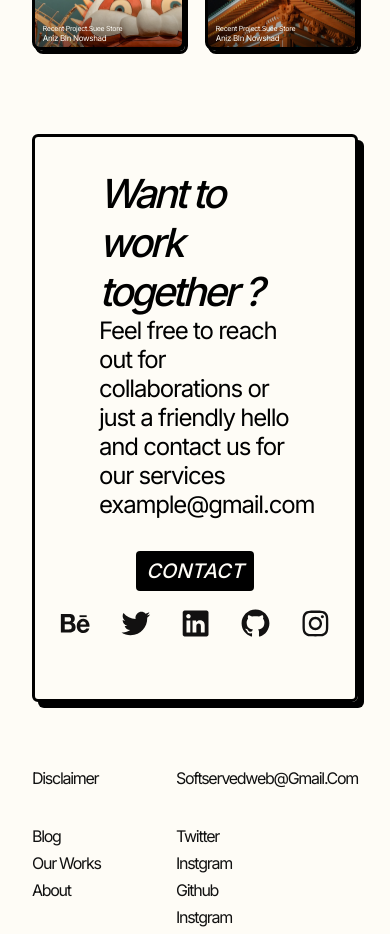
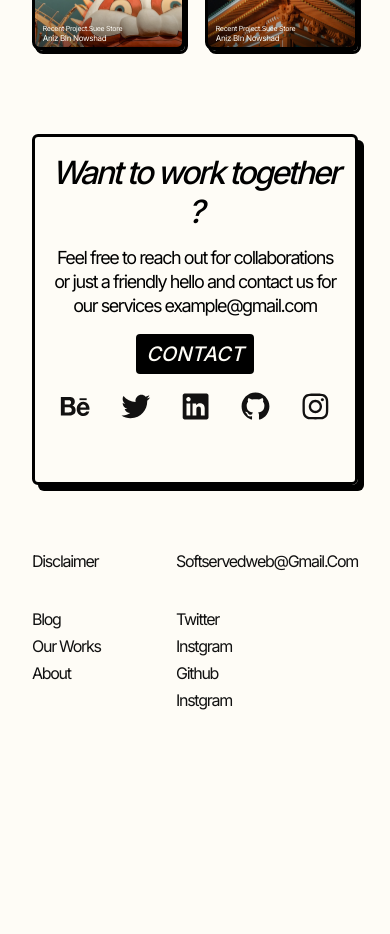
Before and after one commit to aswnss-m/softservedweb, a React (Vite) app: page / in a window 390 px wide. Shown: the part 2500-3434 px from the top of the page. After the commit the page ends 3246 px from the top, so only its background shows below. Built offline with nearby package versions, Linux system fonts and the light colour scheme.

Commit message:
contact made responsive

```diff
--- a/src/Components/Footer/Footer.css
+++ b/src/Components/Footer/Footer.css
@@ -50,7 +50,14 @@
     line-height: 20px;
 
 }
+.contactFooter:hover{
+    transition: all 0.25s ease-out ;
+    background-color: var(--bg-primary);
+    color: #000000;
+    border: 2px solid #000000;
+    /* box-shadow: 4px 4px 0px #000000; */
 
+}
 
 .contactContainer{
 
@@ -58,14 +65,7 @@
     display: flex;
     flex-direction: column;
     margin-top: 5em;
-
-    /* position: absolute; */
-    /* width: 80vw;
-    height: 40vh; */
-
     height: fit-content;
-
-    /* background: rgba(255, 255, 255, 0.1); */
     border: 3px solid #000000;
     box-shadow: 6px 6px 0px #000000;
     border-radius: 6px;
@@ -84,7 +84,8 @@
     font-style: italic;
     font-weight: 500;
     font-size: 40px;
-    letter-spacing: -0.08em;
+    letter-spacing: var(--letter-spacing-m);
+    padding-bottom: 15px;
 
 }
 .contactContent p{
@@ -92,7 +93,7 @@
     font-weight: 400;
     font-size: 24px;
     line-height: 29px;
-    letter-spacing: -0.05em;
+    letter-spacing: var(--letter-spacing-m)
 }
 
 
@@ -114,6 +115,20 @@
         padding-inline: 0.5em;
         gap: 15px;
     }
+    .contactContent{
+        padding: 1em;
+        text-align: center;
+    }
+    .contactContent h2{
+        font-size: 32px;
+
+    }
+    .contactContent p{
+        line-height: 24px;
+        font-size: 18px;
+
+    }
+
 
 }
 
--- a/src/Components/Hero/Hero.css
+++ b/src/Components/Hero/Hero.css
@@ -163,6 +163,14 @@
     line-height: 20px;
 
 }
+.contact:hover{
+    transition: all 0.25s ease-out ;
+    background-color: var(--bg-primary);
+    color: #000000;
+    /* border: 2px solid #000000; */
+    box-shadow: 4px 4px 0px #000000;
+
+}
 
 
 
--- a/src/index.css
+++ b/src/index.css
@@ -77,3 +77,7 @@ body{
     -webkit-font-smoothing: antialiased;
 
 }
+
+button:hover{
+    cursor:pointer;
+}
```
